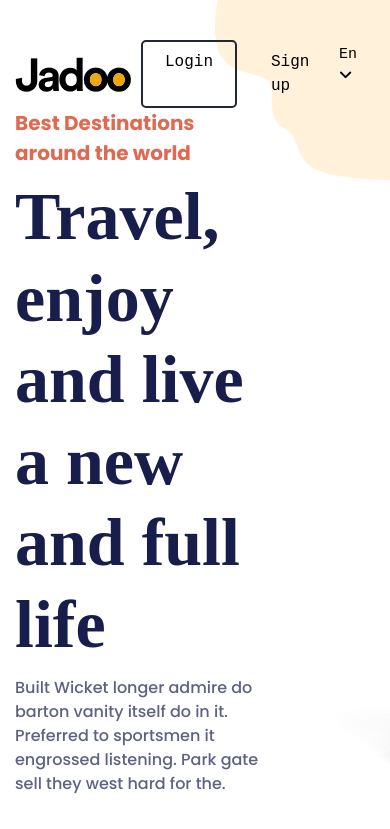
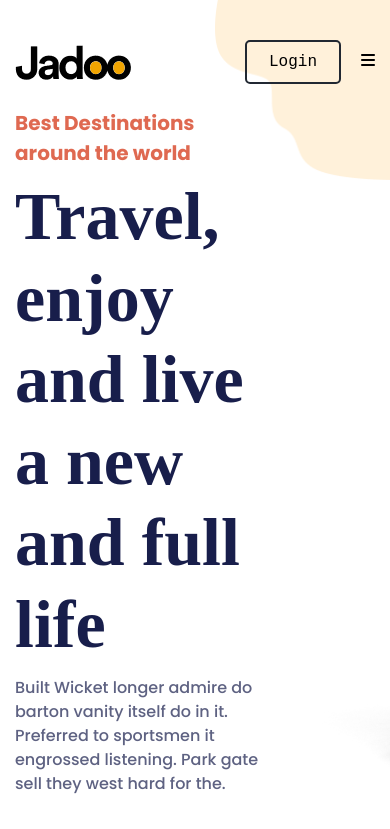
Before and after one commit to zubair2020hero/landing-page-03, a plain HTML site: page index.html in a window 390 px wide. Shown: the top 829 px of the page. Drawn offline with nearby package versions, Linux system fonts and the light colour scheme; a web font is replaced by a local one.

Commit message:
responsive header upload

```diff
--- a/index.html
+++ b/index.html
@@ -68,11 +68,11 @@
                         <div class="za-header-right za-google-sans-code d-flex align-items-center">
                             <div class="za-header-btn d-flex">
                                 <a class="za-btn active" href="#">Login</a>
-                                <a class="za-btn" href="#">Sign up</a>
+                                <a class="za-btn d-none d-md-block" href="#">Sign up</a>
                             </div>
-                            <div class="za-header-language">
+                            <div class="za-header-language d-none d-md-block">
                                 <ul>
-                                    <li  class="za-lang-label">
+                                    <li class="za-lang-label">
                                         <a href="#">
                                             En
                                             <i class="fa-solid fa-angle-down"></i>
@@ -85,6 +85,11 @@
                                         </ul>
                                     </li>
                                 </ul>
+                            </div>
+                            <div class="za-header-toogle-box">
+                                <button class="za-header-toogle ml-20 d-block d-lg-none">
+                                    <i class="fa-solid fa-bars"></i>
+                                </button>
                             </div>
                         </div>
                     </div>
```
